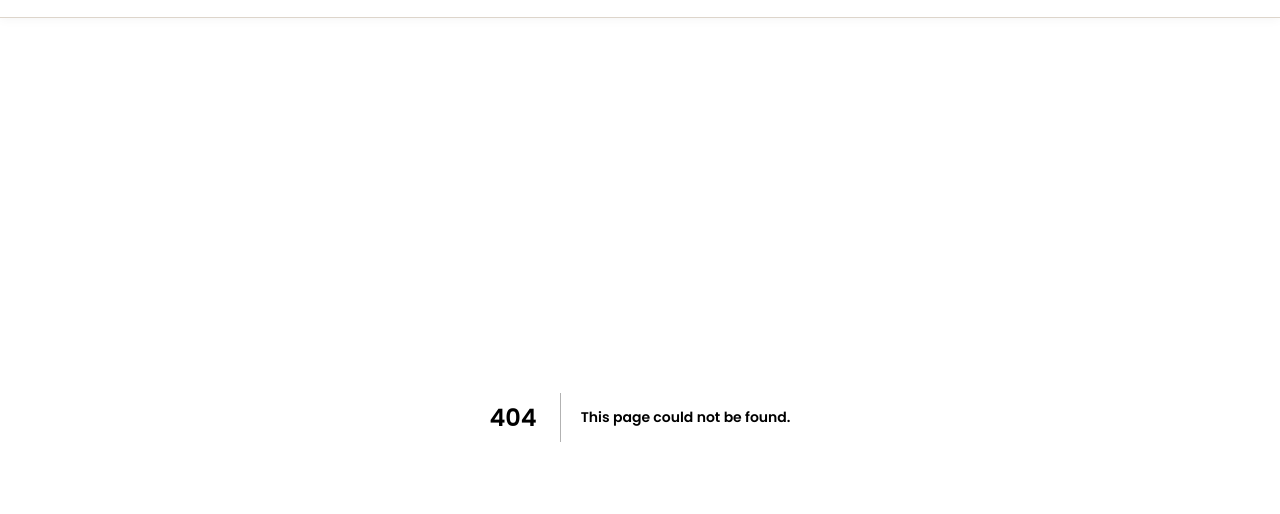
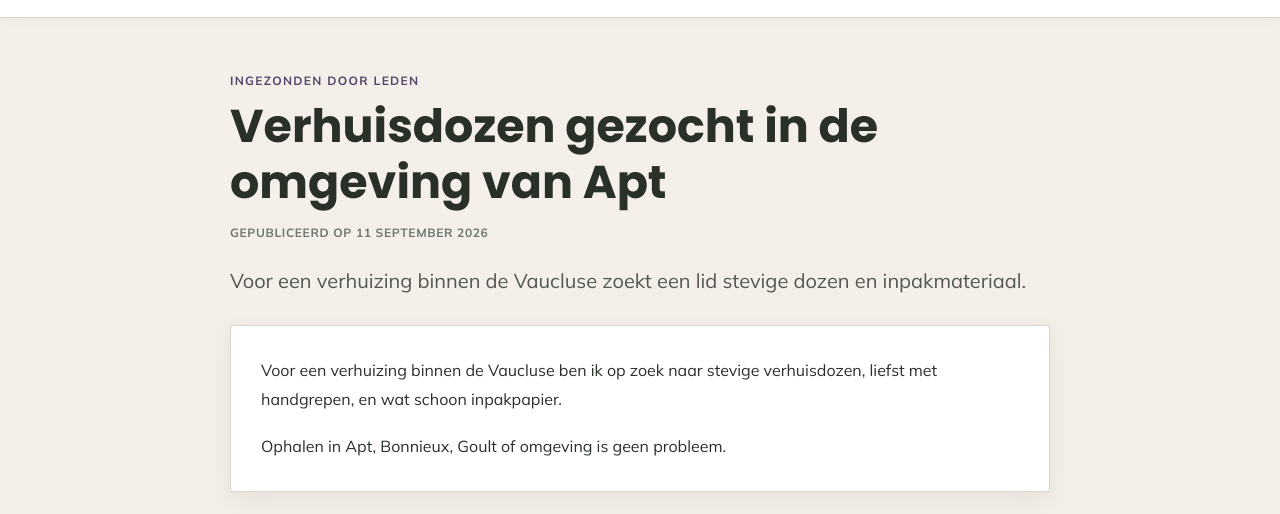
Before and after one commit to antonnoe/nlers-in-de-lavendelvelden, a Next.js app: page /bericht/dozen-gezocht-verhuizing in a window 1280 px wide. Before the commit this address had no page. Shown: the part 437-951 px from the top of the page. Built offline with nearby package versions, Linux system fonts and the light colour scheme.

Commit message:
Add article detail pages

```diff
--- /dev/null
+++ b/app/bericht/[slug]/page.js
@@ -0,0 +1,24 @@
+import Link from "next/link";
+import { notFound } from "next/navigation";
+import { getPostBySlug } from "../../../lib/demoData";
+
+export const dynamic = "force-dynamic";
+
+export default async function PostPage({ params }) {
+  const { slug } = await params;
+  const post = getPostBySlug(slug);
+  if (!post) notFound();
+
+  return (
+    <article className="article-shell">
+      <p className="eyebrow dark">{post.category}</p>
+      <h2>{post.title}</h2>
+      <p className="meta">Gepubliceerd op {post.dateLabel}</p>
+      <p className="lead">{post.excerpt}</p>
+      <div className="article-body">
+        {post.body.map((paragraph, index) => <p key={index}>{paragraph}</p>)}
+      </div>
+      <p><Link className="text-link" href="/">← Terug naar de homepage</Link></p>
+    </article>
+  );
+}
```
